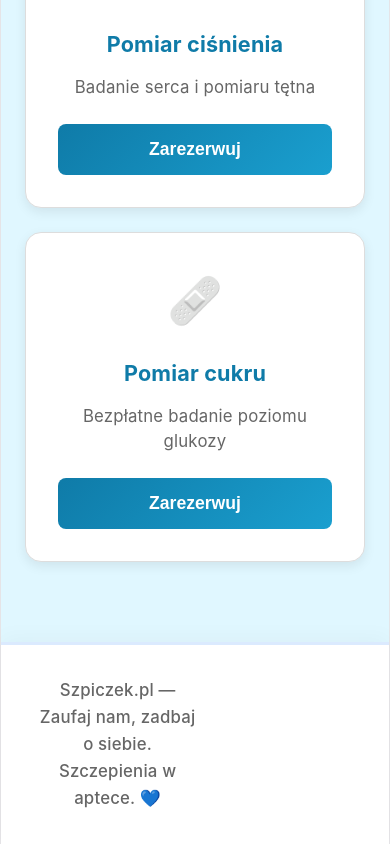
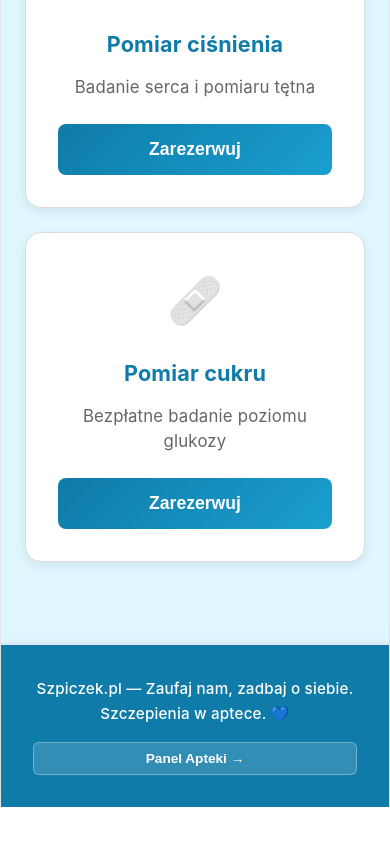
Before and after one commit to wasilewskimichal123-a11y/szpiczek, a React (Vite) app: page / in a window 390 px wide. Shown: the part 1292-2136 px from the top of the page. After the commit the page ends 2099 px from the top, so only its background shows below. Built offline with nearby package versions, Linux system fonts and the light colour scheme.

Commit message:
Stopka naprawiona - przycisk Panel Apteki widoczny

```diff
--- a/src/App.css
+++ b/src/App.css
@@ -744,15 +744,40 @@ main {
 
 /* FOOTER */
 .footer {
-  background: white;
+  background: #0f7ba8;
   padding: 2rem;
-  text-align: center;
-  color: #666;
-  font-size: 1.05rem;
+  color: white;
   margin-top: 2rem;
   border-top: 3px solid #dbeafe;
   box-shadow: 0 -5px 20px rgba(0, 0, 0, 0.03);
   font-weight: 500;
+  display: flex;
+  justify-content: space-between;
+  align-items: center;
+  gap: 1rem;
+}
+
+.footer p {
+  margin: 0;
+  font-size: 1.05rem;
+}
+
+.footer button {
+  background: rgba(255, 255, 255, 0.15);
+  border: 1px solid rgba(255, 255, 255, 0.3);
+  color: white;
+  padding: 0.5rem 1.2rem;
+  border-radius: 6px;
+  cursor: pointer;
+  font-size: 0.85rem;
+  font-weight: 600;
+  white-space: nowrap;
+  transition: all 0.3s ease;
+}
+
+.footer button:hover {
+  background: rgba(255, 255, 255, 0.25);
+  border-color: rgba(255, 255, 255, 0.5);
 }
 
 /* RESPONSIVE */
@@ -849,4 +874,18 @@ main {
   .captcha-input {
     max-width: 100%;
   }
+
+  .footer {
+    flex-direction: column;
+    text-align: center;
+    gap: 1rem;
+  }
+
+  .footer p {
+    font-size: 0.95rem;
+  }
+
+  .footer button {
+    width: 100%;
+  }
 }
```
